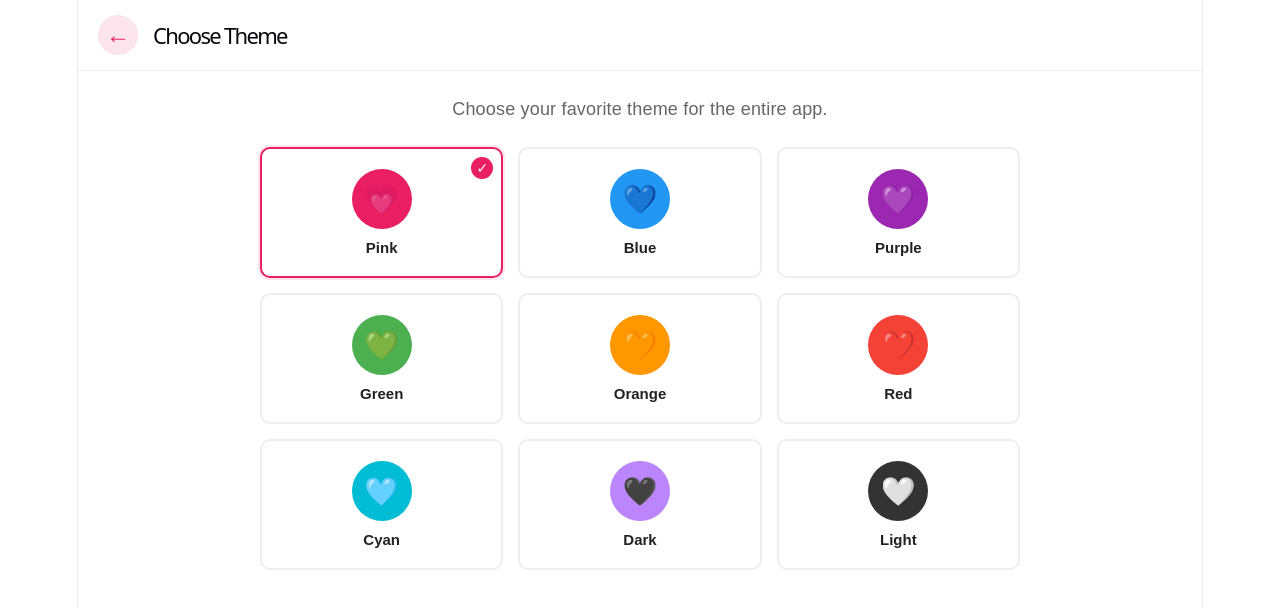
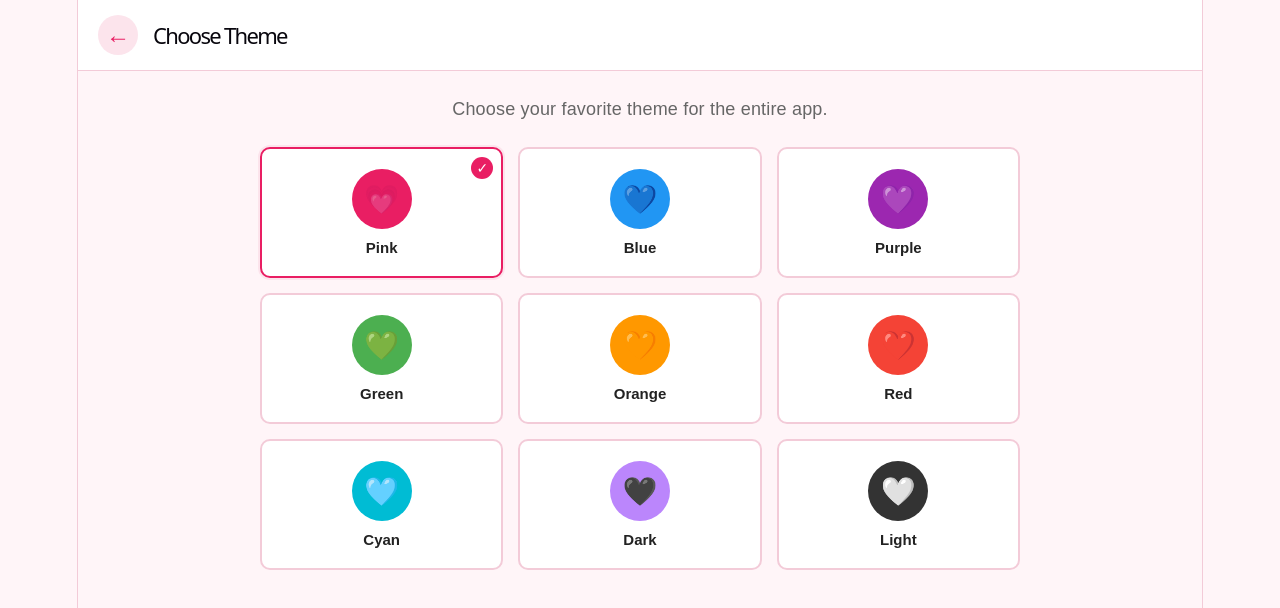
Before and after one commit to mahir954/social-media-frontend, a React (Vite) app: page /theme in a window 1280 px wide. Shown: the top 608 px of the page. Built offline with nearby package versions, Linux system fonts and the light colour scheme; no server answers.

Commit message:
Update theme.css

```diff
--- a/src/styles/theme.css
+++ b/src/styles/theme.css
@@ -2,79 +2,103 @@
   --primary: #e91e63;
   --primary-dark: #c2185b;
   --primary-light: #fce4ec;
-
   --secondary: #ff4081;
 
-  --bg: #ffffff;
+  --bg: #fff5f8;
   --surface: #ffffff;
-
   --text: #222222;
   --text-light: #666666;
-  --border: #eeeeee;
+  --border: #f3cbd8;
 
   --danger: #e53935;
   --success: #2e7d32;
-
   --radius: 10px;
 }
 
-/* PINK */
 [data-theme="pink"] {
   --primary: #e91e63;
   --primary-dark: #c2185b;
   --primary-light: #fce4ec;
   --secondary: #ff4081;
+  --bg: #fff5f8;
+  --surface: #ffffff;
+  --text: #222222;
+  --text-light: #666666;
+  --border: #f3cbd8;
 }
 
-/* BLUE */
 [data-theme="blue"] {
   --primary: #2196f3;
   --primary-dark: #1976d2;
   --primary-light: #e3f2fd;
   --secondary: #03a9f4;
+  --bg: #f3f9ff;
+  --surface: #ffffff;
+  --text: #17212b;
+  --text-light: #607080;
+  --border: #c9e3f8;
 }
 
-/* PURPLE */
 [data-theme="purple"] {
   --primary: #9c27b0;
   --primary-dark: #7b1fa2;
   --primary-light: #f3e5f5;
   --secondary: #e040fb;
+  --bg: #fbf5fc;
+  --surface: #ffffff;
+  --text: #27152b;
+  --text-light: #705875;
+  --border: #e5c9ea;
 }
 
-/* GREEN */
 [data-theme="green"] {
   --primary: #4caf50;
   --primary-dark: #388e3c;
   --primary-light: #e8f5e9;
   --secondary: #00c853;
+  --bg: #f4fbf5;
+  --surface: #ffffff;
+  --text: #17251a;
+  --text-light: #607064;
+  --border: #cce8d0;
 }
 
-/* ORANGE */
 [data-theme="orange"] {
   --primary: #ff9800;
   --primary-dark: #f57c00;
   --primary-light: #fff3e0;
   --secondary: #ff5722;
+  --bg: #fff9f2;
+  --surface: #ffffff;
+  --text: #2b2118;
+  --text-light: #746556;
+  --border: #f2d8bd;
 }
 
-/* RED */
 [data-theme="red"] {
   --primary: #f44336;
   --primary-dark: #d32f2f;
   --primary-light: #ffebee;
   --secondary: #ff5252;
+  --bg: #fff6f6;
+  --surface: #ffffff;
+  --text: #2b1818;
+  --text-light: #765f5f;
+  --border: #f0cccc;
 }
 
-/* CYAN */
 [data-theme="cyan"] {
   --primary: #00bcd4;
   --primary-dark: #0097a7;
   --primary-light: #e0f7fa;
   --secondary: #00acc1;
+  --bg: #f1fcfd;
+  --surface: #ffffff;
+  --text: #152629;
+  --text-light: #607477;
+  --border: #c7e9ed;
 }
 
-/* DARK */
 [data-theme="dark"] {
   --primary: #bb86fc;
   --primary-dark: #9b59d0;
@@ -83,13 +107,11 @@
 
   --bg: #121212;
   --surface: #1e1e1e;
-
   --text: #ffffff;
   --text-light: #bbbbbb;
   --border: #333333;
 }
 
-/* LIGHT */
 [data-theme="light"] {
   --primary: #333333;
   --primary-dark: #111111;
@@ -98,17 +120,16 @@
 
   --bg: #ffffff;
   --surface: #ffffff;
-
   --text: #222222;
   --text-light: #666666;
   --border: #dddddd;
 }
-/* ================= GLOBAL THEME ================= */
 
 html,
 body,
 #root {
-  background: var(--bg);
+  min-height: 100%;
+  background-color: var(--bg);
   color: var(--text);
   transition:
     background-color 0.25s ease,
@@ -123,8 +144,6 @@ body {
   box-sizing: border-box;
 }
 
-/* Common elements */
-
 button,
 input,
 textarea,
@@ -138,8 +157,6 @@ button {
     color 0.25s ease,
     border-color 0.25s ease;
 }
-
-/* Theme utility classes */
 
 .theme-bg {
   background: var(--bg);
@@ -173,7 +190,6 @@ button {
 .theme-primary-light {
   background: var(--primary-light);
 }
-/* ================= APP-WIDE THEME ================= */
 
 body {
   background-color: var(--bg) !important;
@@ -219,23 +235,20 @@ textarea::placeholder {
   color: var(--text-light);
 }
 
-/* Primary buttons */
 button.primary,
 .primary-button,
 .go-live-button,
 .follow-button,
 .create-post-button {
   background-color: var(--primary);
-  color: #fff;
+  color: #ffffff;
 }
 
-/* Links / active elements */
 .active,
 .active-link {
   color: var(--primary);
 }
 
-/* Borders */
 .card,
 .post,
 .profile-card,
```
